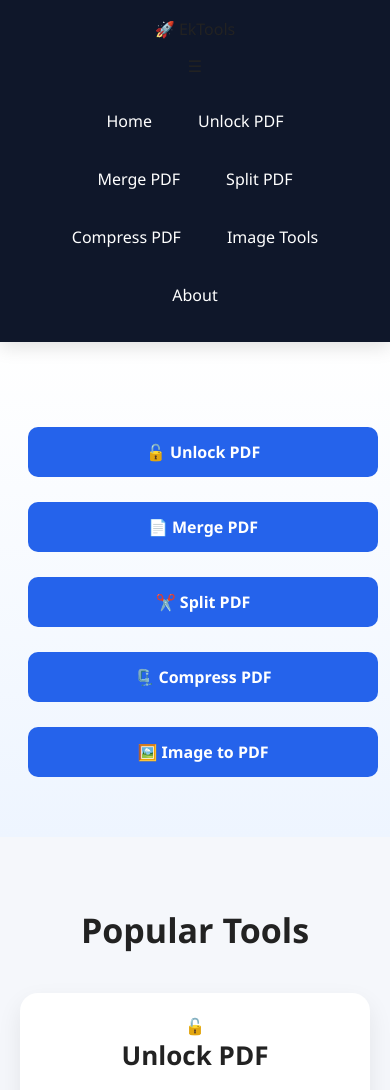
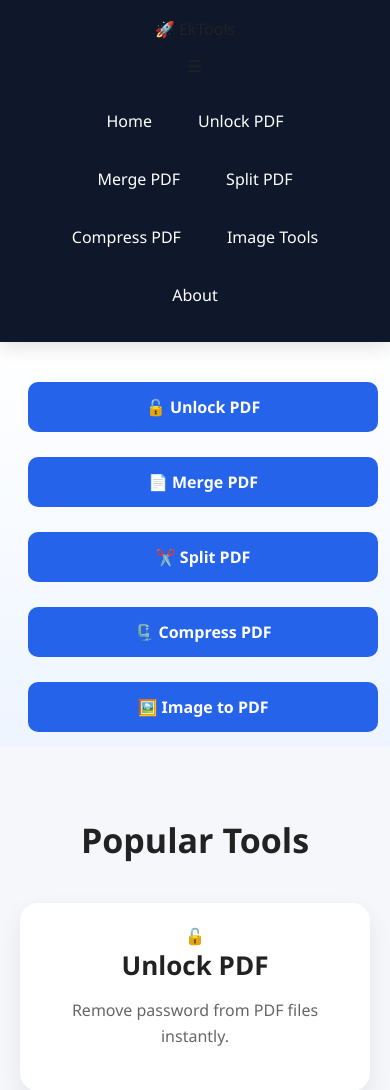
Before and after one commit to Ekramul36/ektools, a Flask app: page / in a window 390 px wide. Shown: the top 1090 px of the page. Run offline with Flask 3, Linux system fonts and the light colour scheme.

Commit message:
Update hero spacing

```diff
--- a/static/css/style.css
+++ b/static/css/style.css
@@ -75,7 +75,7 @@ nav a:hover{
 
     text-align:center;
 
-    padding:90px 20px;
+    padding:25px 20px;
 
     background:linear-gradient(to bottom,#ffffff,#eef5ff);
 
@@ -386,7 +386,7 @@ nav a{
 
 .hero{
 
-    padding:60px 20px;
+    padding:15px 20px;
 
 }
 
```
